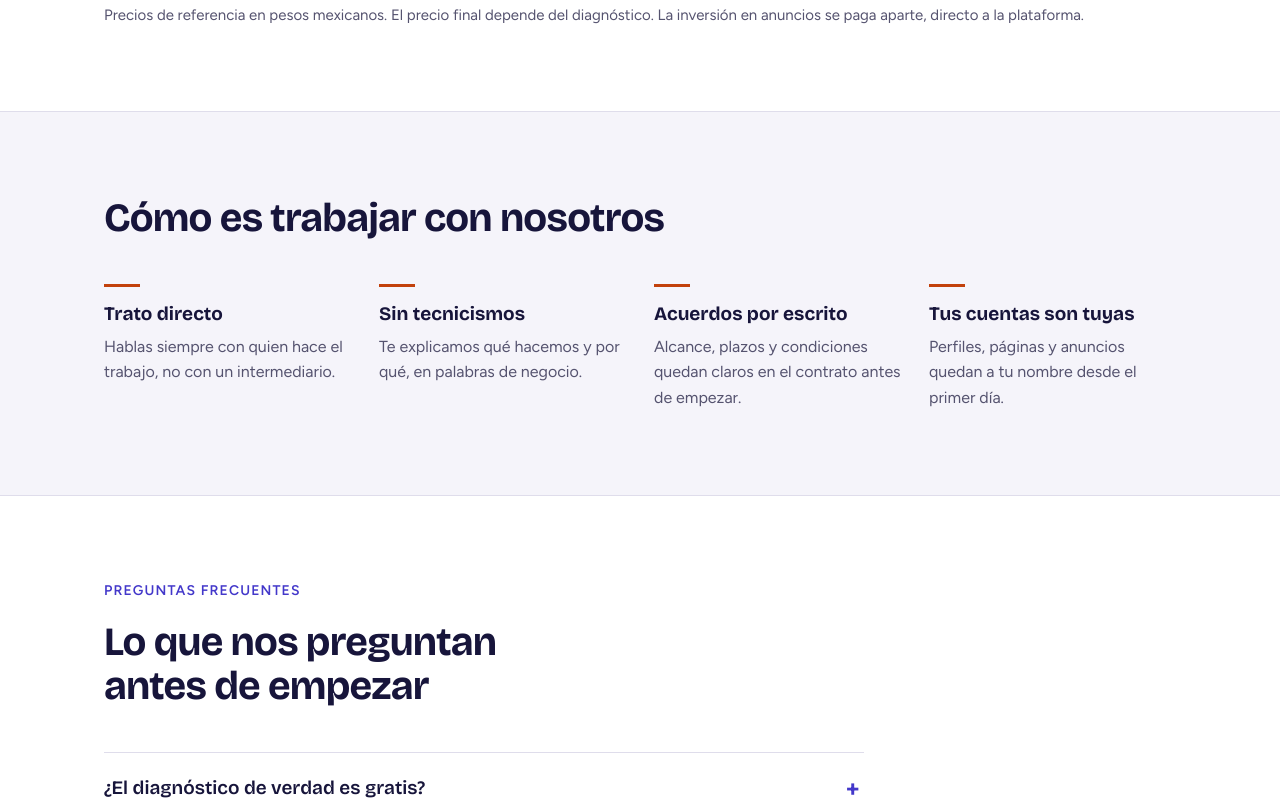
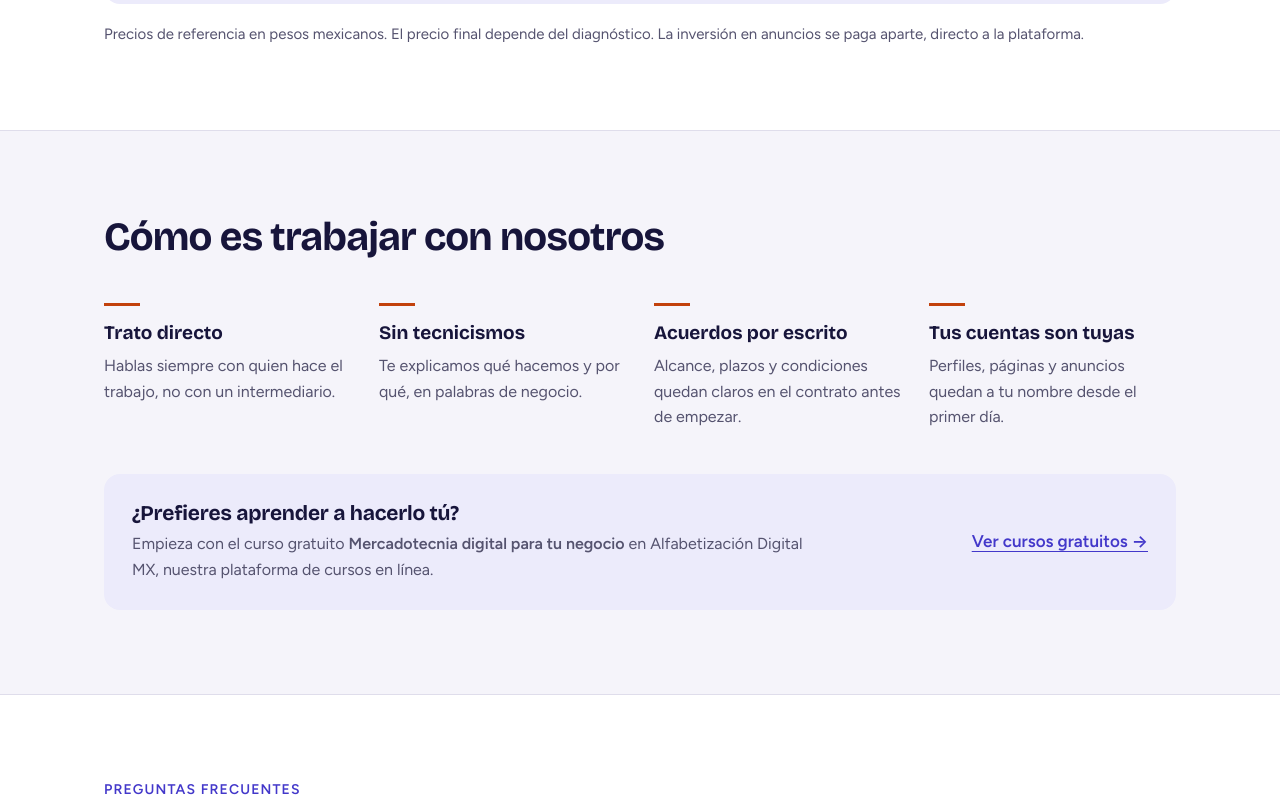
Before and after one commit to sacasanova/impulsadigital-web, a plain HTML site: page index.html in a window 1280 px wide. Shown: the part 3631-4441 px from the top of the page. Drawn offline with nearby package versions, Linux system fonts and the light colour scheme.

Commit message:
Agrega capacitación al paquete Básico y bloque de cursos gratuitos (#2)
Claude-Session: https://claude.ai/code/session_019LATquos6YpeSJvfypd8Qh

Co-authored-by: Claude <noreply@anthropic.com>

```diff
--- a/css/site.css
+++ b/css/site.css
@@ -146,6 +146,7 @@ ul{list-style:none;}
 .web-plan{margin-top:20px;background:var(--brand-tint);border-radius:var(--radius);padding:28px;display:flex;flex-wrap:wrap;align-items:center;justify-content:space-between;gap:20px;}
 .web-plan div{max-width:40em;}
 .web-plan p{color:var(--ink-soft);margin-top:6px;font-size:16px;}
+.learn{margin-top:44px;}
 .price-note{margin-top:18px;font-size:15px;color:var(--ink-soft);}
 
 /* Compromisos */
--- a/index.html
+++ b/index.html
@@ -229,6 +229,7 @@
             <li>Identidad visual básica</li>
             <li>Publicaciones programadas en una red</li>
             <li>Reporte mensual sencillo</li>
+            <li>Sesión de capacitación para ti o tu equipo</li>
           </ul>
           <a class="btn btn-line" href="#contacto" data-interes="Paquete Básico">Me interesa el Básico</a>
         </article>
@@ -285,6 +286,13 @@
         <div class="promise"><b>Sin tecnicismos</b><p>Te explicamos qué hacemos y por qué, en palabras de negocio.</p></div>
         <div class="promise"><b>Acuerdos por escrito</b><p>Alcance, plazos y condiciones quedan claros en el contrato antes de empezar.</p></div>
         <div class="promise"><b>Tus cuentas son tuyas</b><p>Perfiles, páginas y anuncios quedan a tu nombre desde el primer día.</p></div>
+      </div>
+      <div class="web-plan learn">
+        <div>
+          <h3>¿Prefieres aprender a hacerlo tú?</h3>
+          <p>Empieza con el curso gratuito <b>Mercadotecnia digital para tu negocio</b> en Alfabetización Digital MX, nuestra plataforma de cursos en línea.</p>
+        </div>
+        <a class="text-link" href="https://www.alfabetizaciondigital.mx/" target="_blank" rel="noopener">Ver cursos gratuitos →</a>
       </div>
     </div>
   </section>
```
